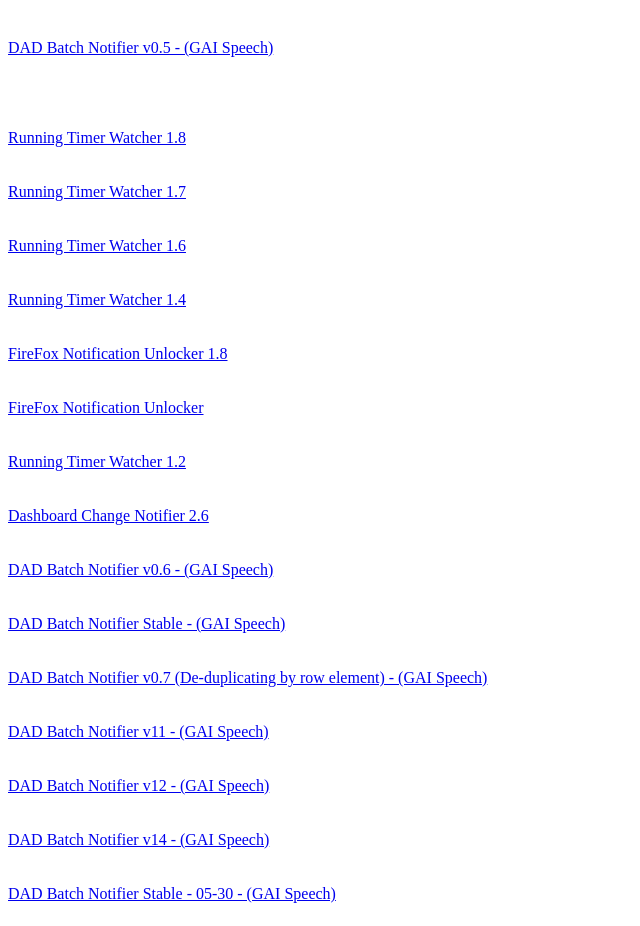
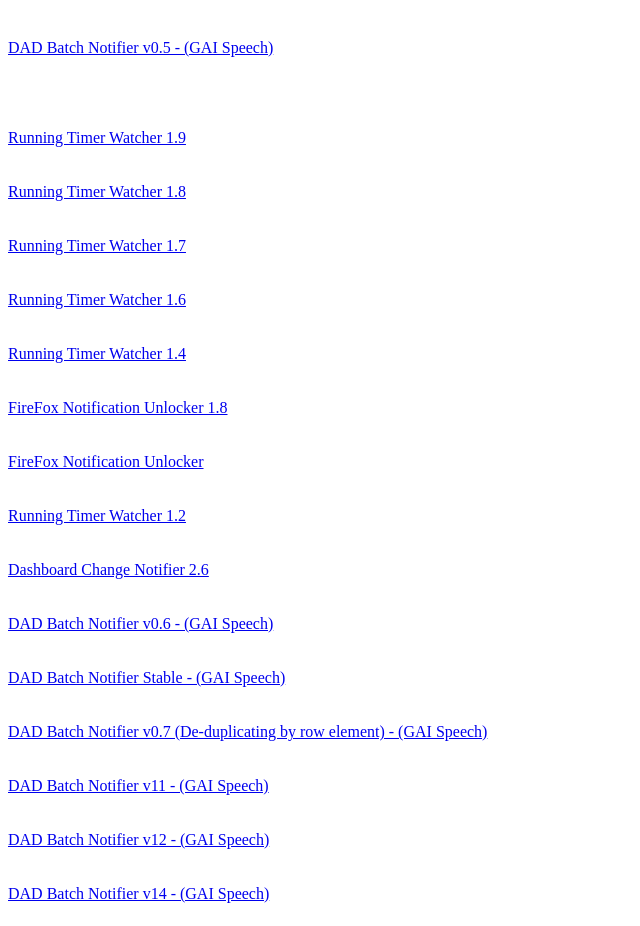
Before and after one commit to MohsenUSA/ASSIGNABLE, a plain HTML site: page index.html in a window 1280 px wide. Shown: the part 1400-2326 px from the top of the page, without its empty margins (0-640 px from the left). Drawn offline with Linux system fonts and the light colour scheme.

Commit message:
Add link for Running Timer Watcher 1.9

```diff
--- a/index.html
+++ b/index.html
@@ -344,6 +344,9 @@
   <a href=".//dad_batch_notifier.user.js">DAD Batch Notifier v0.5 - (GAI Speech)</a>
   <br><br><br><br>
   <br>
+  <a href=".//Running_Timer_Watcher.user1_9.js">Running Timer Watcher 1.9</a>
+  <br><br>
+  <br>
   <a href=".//Running_Timer_Watcher.user1_8.js">Running Timer Watcher 1.8</a>
   <br><br>
   <br>
```
